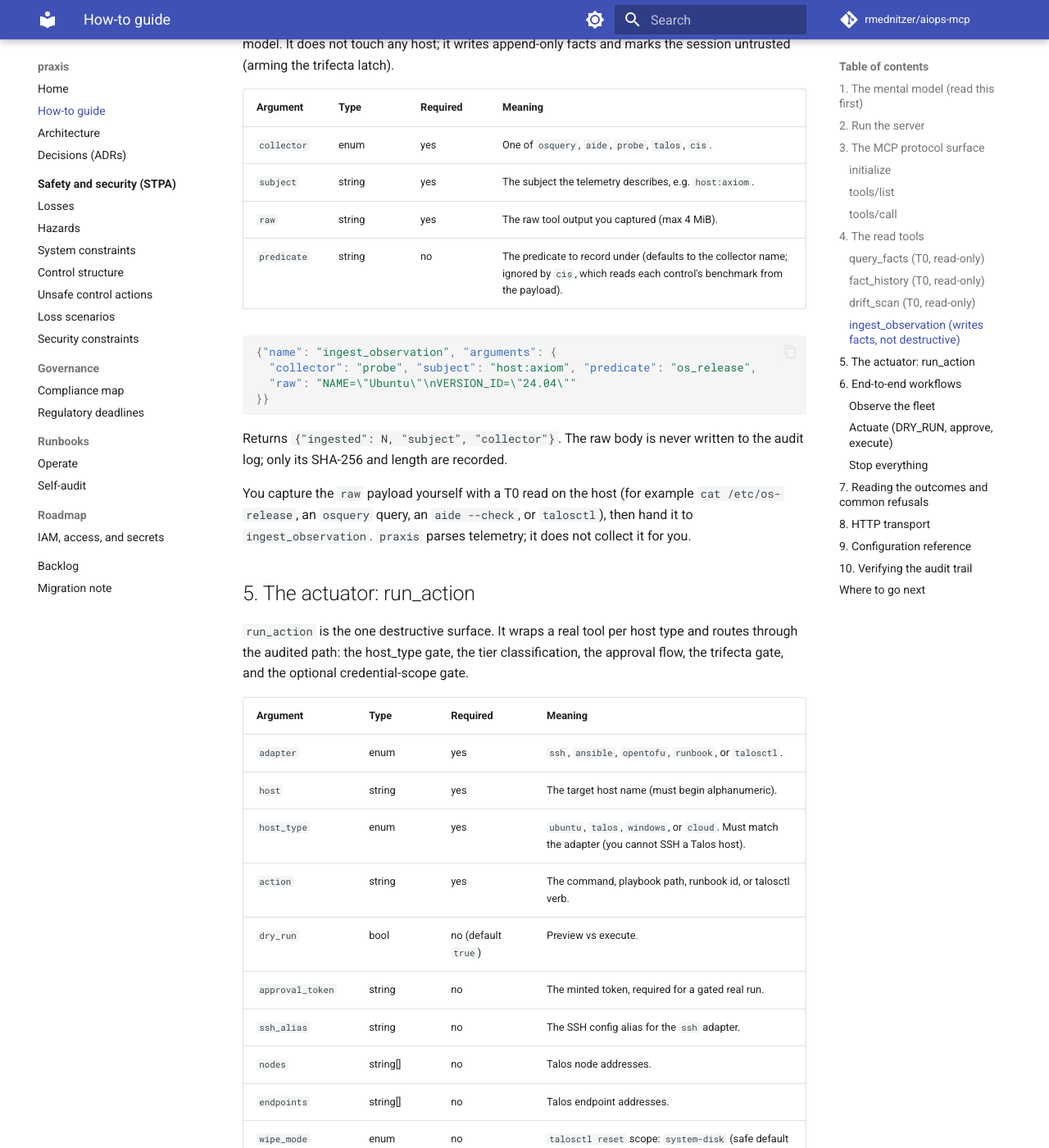
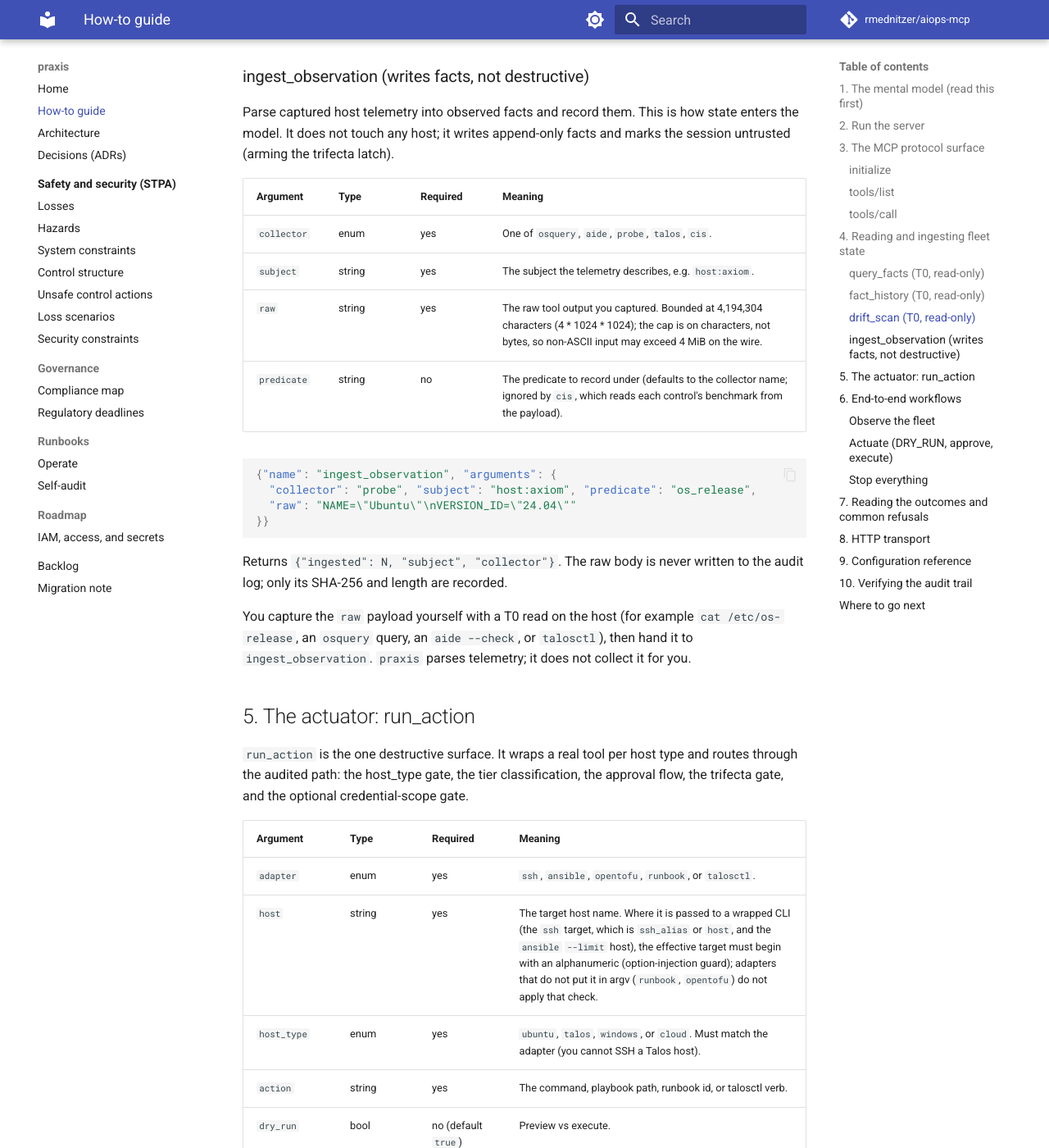
Before and after one commit to rmednitzer/aiops-mcp, an MkDocs documentation site: the page built from docs/guide.md, in a window 1280 px wide and 1400 px high, scrolled down 3833 px. Shown: the whole window at 82% size. Built offline with MkDocs 1.6.1 and Material for MkDocs 9.7.7, drawn with Linux system fonts in a browser that asks for light colours; comment, search, counter and statistics services are not loaded; some of the changed text lies outside the part shown.

Commit message:
Address Copilot review on #78: tighten tool-accuracy wording in the guide
Four documentation-accuracy fixes:

- ingest_observation is read_only=False (it writes observed facts), so the overview no
  longer calls it one of the "reads" and section 4 is retitled "Reading and ingesting
  fleet state", separating the three read-only tools from the ingest tool and noting the
  readOnlyHint values.
- The `raw` cap is documented as 4,194,304 characters (max_length on a str), with a note
  that the bound is on characters, not bytes, so non-ASCII may exceed 4 MiB on the wire.
- The `host` safe-target requirement is qualified to the effective CLI target (the ssh
  target = ssh_alias or host, and the ansible --limit host); runbook/opentofu do not put
  host in argv and do not apply that check.

Docs-only; mkdocs build --strict clean.

https://claude.ai/code/session_01AdewHMDLaq8EGA1FJ7e7Lm

````diff
--- a/docs/guide.md
+++ b/docs/guide.md
@@ -5,10 +5,11 @@ one of its functions safely. It is task-oriented; for the design rationale see
 [Architecture](architecture.md), and for the day-to-day operator loop see the
 [operate runbook](runbooks/operate.md).
 
-`praxis` exposes six MCP tools over JSON-RPC 2.0: four reads (`query_facts`,
-`fact_history`, `drift_scan`, and the observation `ingest_observation`), one tier-gated
-actuator (`run_action`), and one control tool (`emergency_stop`). Everything you do goes
-through one audited execution path.
+`praxis` exposes six MCP tools over JSON-RPC 2.0: three read-only tools (`query_facts`,
+`fact_history`, `drift_scan`), one observation-ingest tool (`ingest_observation`) that
+writes facts to the model (it changes no host), one tier-gated actuator (`run_action`),
+and one control tool (`emergency_stop`). Everything you do goes through one audited
+execution path.
 
 ## 1. The mental model (read this first)
 
@@ -110,7 +111,11 @@ required field, or a wrong type is rejected at the boundary (no coercion) with
 `isError: true` and a bounded message. The examples below show only the `arguments`
 object for brevity.
 
-## 4. The read tools
+## 4. Reading and ingesting fleet state
+
+The first three tools are read-only (`readOnlyHint: true`). `ingest_observation` is not a
+read: it writes observed facts to the model (`readOnlyHint: false`), though it touches no
+host. All four run through the audited path.
 
 ### query_facts (T0, read-only)
 
@@ -170,7 +175,7 @@ session untrusted (arming the trifecta latch).
 |---|---|---|---|
 | `collector` | enum | yes | One of `osquery`, `aide`, `probe`, `talos`, `cis`. |
 | `subject` | string | yes | The subject the telemetry describes, e.g. `host:axiom`. |
-| `raw` | string | yes | The raw tool output you captured (max 4 MiB). |
+| `raw` | string | yes | The raw tool output you captured. Bounded at 4,194,304 characters (4 * 1024 * 1024); the cap is on characters, not bytes, so non-ASCII input may exceed 4 MiB on the wire. |
 | `predicate` | string | no | The predicate to record under (defaults to the collector name; ignored by `cis`, which reads each control's benchmark from the payload). |
 
 ```json
@@ -196,7 +201,7 @@ the trifecta gate, and the optional credential-scope gate.
 | Argument | Type | Required | Meaning |
 |---|---|---|---|
 | `adapter` | enum | yes | `ssh`, `ansible`, `opentofu`, `runbook`, or `talosctl`. |
-| `host` | string | yes | The target host name (must begin alphanumeric). |
+| `host` | string | yes | The target host name. Where it is passed to a wrapped CLI (the `ssh` target, which is `ssh_alias` or `host`, and the `ansible` `--limit` host), the effective target must begin with an alphanumeric (option-injection guard); adapters that do not put it in argv (`runbook`, `opentofu`) do not apply that check. |
 | `host_type` | enum | yes | `ubuntu`, `talos`, `windows`, or `cloud`. Must match the adapter (you cannot SSH a Talos host). |
 | `action` | string | yes | The command, playbook path, runbook id, or talosctl verb. |
 | `dry_run` | bool | no (default `true`) | Preview vs execute. |
````
